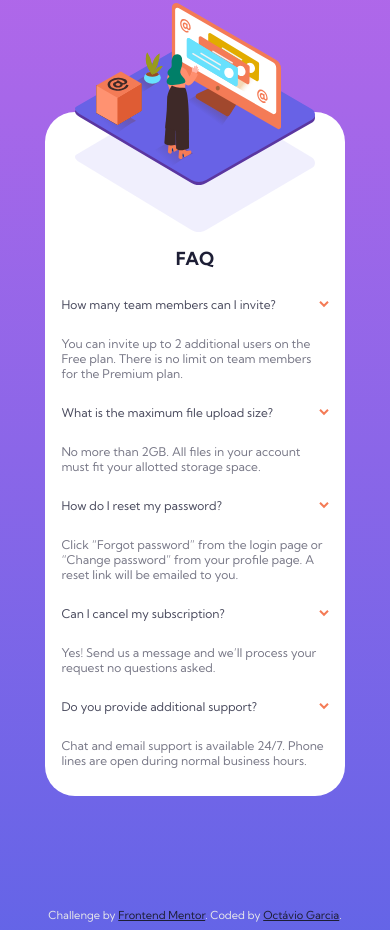
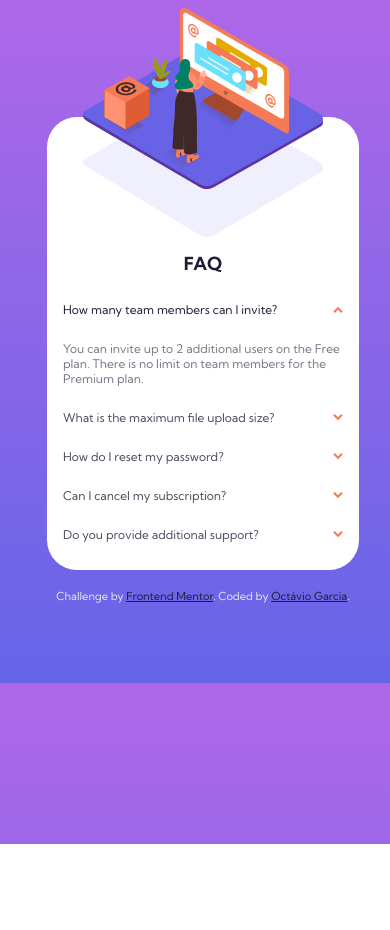
Before and after one commit to oc-garcia/faq-accordion-card-main, a plain HTML site: page index.html in a window 390 px wide. Both pictures are taken after a click on the picture 323 px from the left and 304 px from the top of the page. After the commit the page ends 844 px from the top, so only its background shows below. Drawn offline with Linux system fonts and the light colour scheme.

Commit message:
Finished project

```diff
--- a/css/style.css
+++ b/css/style.css
@@ -18,10 +18,12 @@ body {
   font-family: "Kumbh Sans", sans-serif;
   font-size: 12px;
   background: linear-gradient(var(--Soft_violet), var(--Soft_blue));
+  height: 100%;
+  width: 100%;
 }
 
 .faq__container-mobile {
-  margin: 30% 10%;
+  margin: 30% 10% 5% 10%;
   padding: 1rem;
   display: flex;
   flex-direction: column;
@@ -40,7 +42,7 @@ body {
 .faq__photo-mobile {
   position: absolute;
   width: 100%;
-    top:-80%;
+  top: -80%;
 }
 
 .faq__title {
@@ -61,14 +63,37 @@ body {
   color: var(--Very_dark_grayish_blue);
 }
 
+.faq__arrow {
+    margin-left: 1rem;
+}
+
+.faq__arrow-active {
+  transform: rotate(180deg);
+}
+
+.faq__question-active {
+  color: var(--Very_dark_desaturated_blue);
+}
+
 .faq__question:hover,
-.faq__arrow {
+.faq__question-active:hover,
+.faq__arrow:hover,
+.faq__arrow-active:hover {
   cursor: pointer;
   color: var(--Soft_red);
 }
 
 .faq__answer {
+  display: inline-block;
   color: var(--Dark_grayish_blue);
+}
+
+.faq__answer-deactivated {
+  display: none;
+}
+
+footer {
+    margin-bottom: 5rem;
 }
 
 .attribution {
--- a/index.html
+++ b/index.html
@@ -22,7 +22,7 @@
             <p class="faq__question">How many team members can I invite?</p>
             <img class="faq__arrow" src="/images/icon-arrow-down.svg" alt="arrow" />
           </div>
-          <p class="faq__answer">
+          <p class="faq__answer-deactivated">
             You can invite up to 2 additional users on the Free plan. There is no limit on team members for the Premium
             plan.
           </p>
@@ -30,12 +30,12 @@
             <p class="faq__question">What is the maximum file upload size?</p>
             <img class="faq__arrow" src="/images/icon-arrow-down.svg" alt="arrow" />
           </div>
-          <p class="faq__answer">No more than 2GB. All files in your account must fit your allotted storage space.</p>
+          <p class="faq__answer-deactivated">No more than 2GB. All files in your account must fit your allotted storage space.</p>
           <div class="faq-question-container">
             <p class="faq__question">How do I reset my password?</p>
             <img class="faq__arrow" src="/images/icon-arrow-down.svg" alt="arrow" />
           </div>
-          <p class="faq__answer">
+          <p class="faq__answer-deactivated">
             Click “Forgot password” from the login page or “Change password” from your profile page. A reset link will
             be emailed to you.
           </p>
@@ -43,12 +43,12 @@
             <p class="faq__question">Can I cancel my subscription?</p>
             <img class="faq__arrow" src="/images/icon-arrow-down.svg" alt="arrow" />
           </div>
-          <p class="faq__answer">Yes! Send us a message and we’ll process your request no questions asked.</p>
+          <p class="faq__answer-deactivated">Yes! Send us a message and we’ll process your request no questions asked.</p>
           <div class="faq-question-container">
             <p class="faq__question">Do you provide additional support?</p>
             <img class="faq__arrow" src="/images/icon-arrow-down.svg" alt="arrow" />
           </div>
-          <p class="faq__answer">
+          <p class="faq__answer-deactivated">
             Chat and email support is available 24/7. Phone lines are open during normal business hours.
           </p>
         </div>
@@ -60,5 +60,6 @@
         <a href="https://github.com/oc-garcia">Octávio Garcia</a>.
       </div>
     </footer>
+    <script src="main.js"></script>
   </body>
 </html>
--- /dev/null
+++ b/main.js
@@ -0,0 +1,20 @@
+let question = document.querySelectorAll("p.faq__question");
+let arrow = document.querySelectorAll("img.faq__arrow");
+let answer = document.querySelectorAll("p.faq__answer-deactivated");
+
+for (let i = 0; i < question.length; i++) {
+  question[i].addEventListener("click", () => activateQuestion(question[i], arrow[i], answer[i]));
+  arrow[i].addEventListener("click", () => activateQuestion(question[i], arrow[i], answer[i]));
+}
+
+function activateQuestion(question, arrow, answer) {
+  if (question.className == "faq__question") {
+    question.className = "faq__question-active";
+    arrow.className = "faq__arrow-active";
+    answer.className = "faq__answer";
+  } else {
+    question.className = "faq__question";
+    arrow.className = "faq__arrow";
+    answer.className = "faq__answer-deactivated";
+  }
+}
```
Lines whose indentation alone changed are shown as unchanged.
